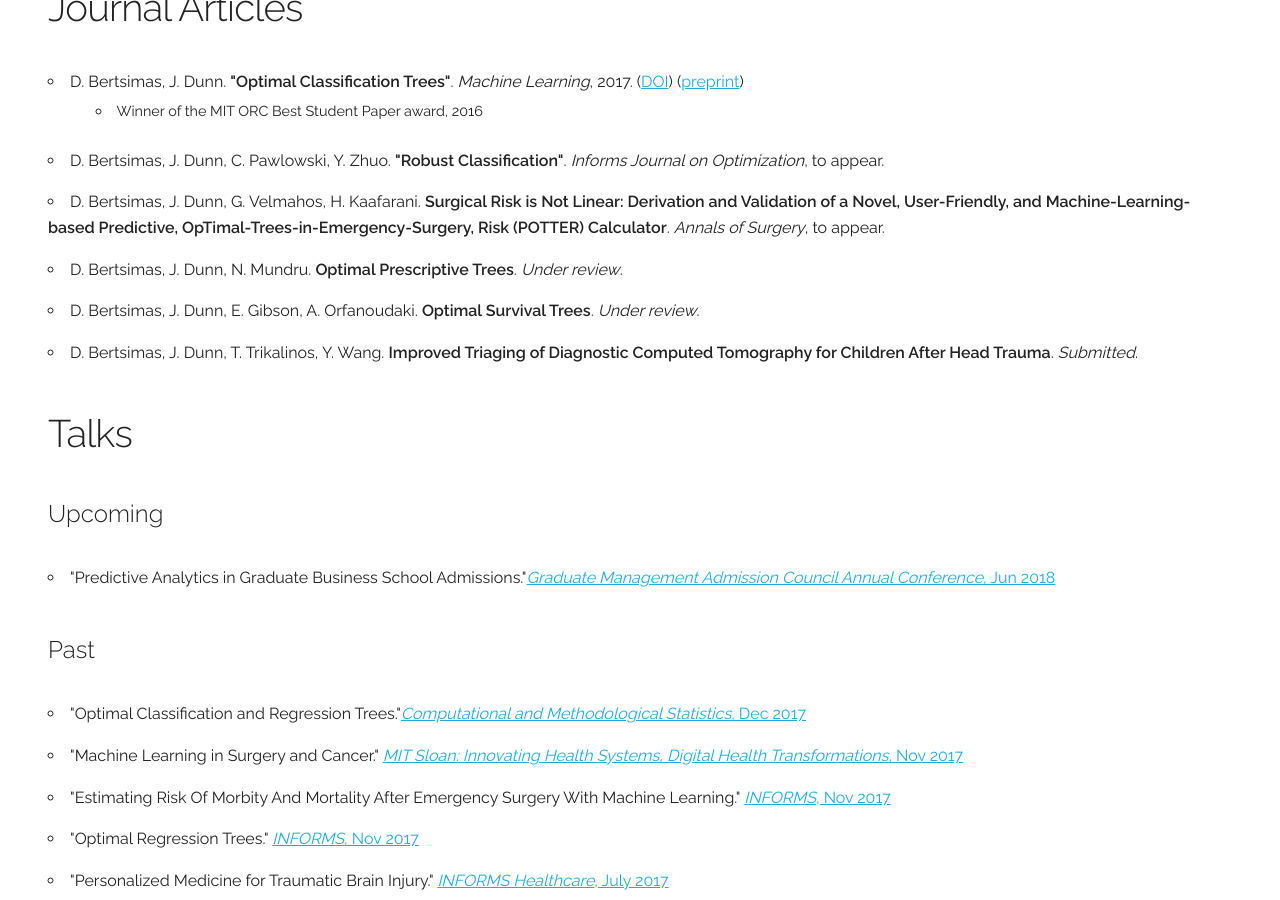
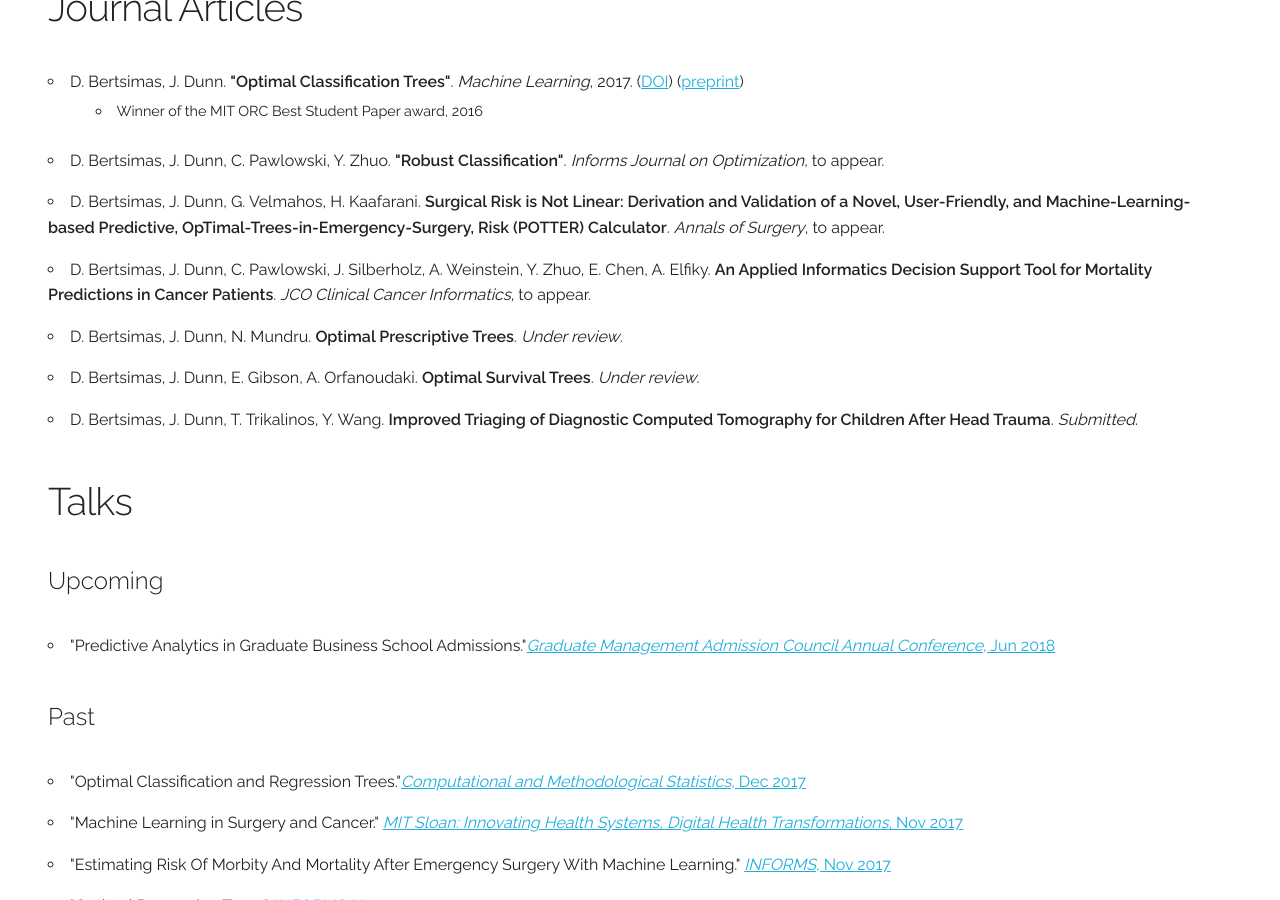
Before and after one commit to JackDunnNZ/jackdunnnz.github.io, a Jekyll site: the page built from index.html, in a window 1280 px wide and 900 px high, scrolled down 879 px. Built offline with Jekyll 4.4.1, drawn with Linux system fonts in a browser that asks for light colours.

Commit message:
Add cancer

```diff
--- a/index.html
+++ b/index.html
@@ -53,6 +53,11 @@ layout: default
             <i>Annals of Surgery</i>, to appear.
           </li>
           <li>
+            D. Bertsimas, J. Dunn, C. Pawlowski, J. Silberholz, A. Weinstein, Y. Zhuo, E. Chen, A. Elfiky.
+            <strong>An Applied Informatics Decision Support Tool for Mortality Predictions in Cancer Patients</strong>.
+            <i>JCO Clinical Cancer Informatics</i>, to appear.
+          </li>
+          <li>
             D. Bertsimas, J. Dunn, N. Mundru.
             <strong>Optimal Prescriptive Trees</strong>.
             <i>Under review</i>.
```
